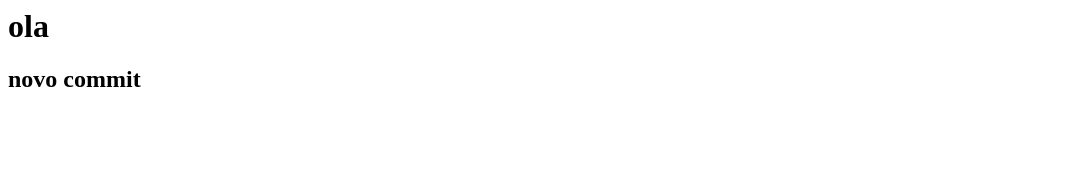
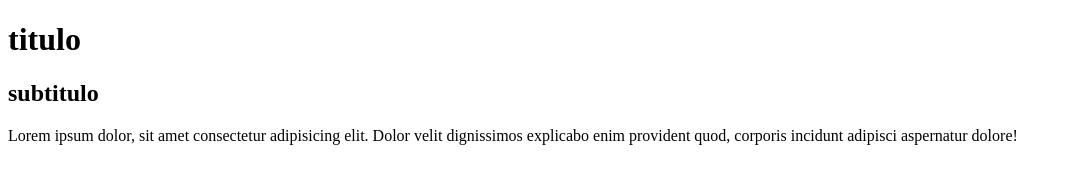
Before and after one commit to guichedid/minhapasta, a plain HTML site: page index.html in a window 1280 px wide. Shown: the whole page, without its empty margins (0-1071 px from the left). Drawn offline with Linux system fonts and the light colour scheme.

Commit message:
Refiz a pagina com estrutura html e lorem

```diff
--- a/index.html
+++ b/index.html
@@ -1,2 +1,16 @@
-<h1>ola</h1>
-<h2>novo commit</h2>
+<!DOCTYPE html>
+<html lang="en">
+<head>
+    <meta charset="UTF-8">
+    <meta name="viewport" content="width=device-width, initial-scale=1.0">
+    <title>Minha pagina</title>
+</head>
+<body>
+    <h1>titulo </h1>
+    <h2>subtitulo</h2>
+
+<p>Lorem ipsum dolor, sit amet consectetur adipisicing elit. Dolor velit dignissimos explicabo enim provident quod, corporis incidunt adipisci aspernatur dolore!</p>
+
+
+</body>
+</html>
```
